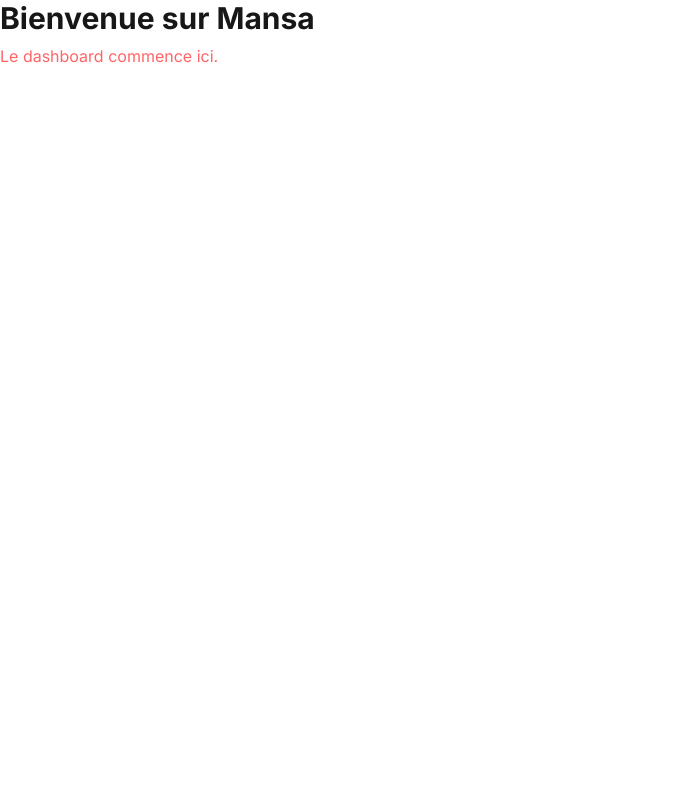
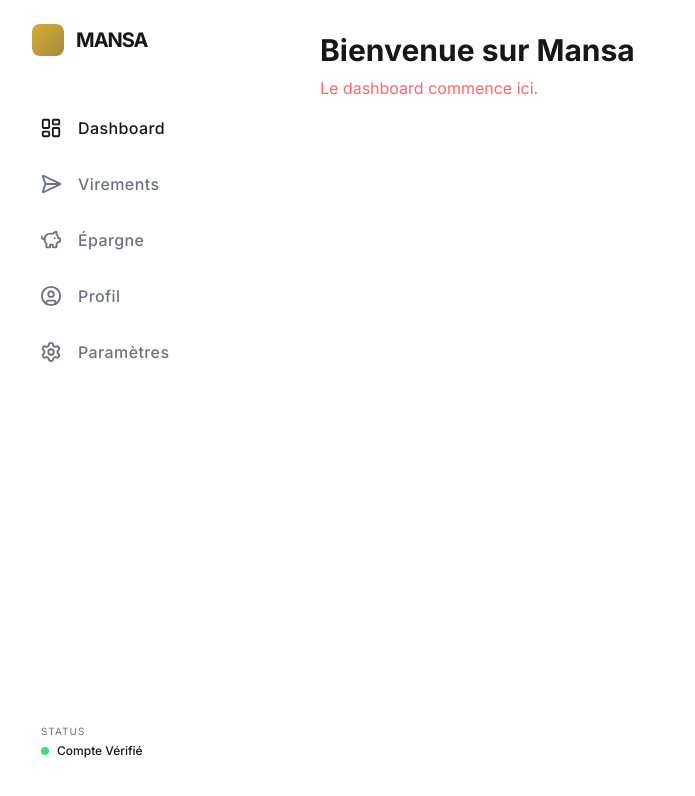
Before and after one commit to JojoKouam/mansa-next-gen, a Next.js app: page / in a window 1280 px wide. Shown: the top 796 px of the page, without its empty margins (0-695 px from the left). Built offline with nearby package versions, Linux system fonts and the light colour scheme.

Commit message:
[FEAT] sidebar structure and premium layout completed

```diff
--- a/src/app/layout.tsx
+++ b/src/app/layout.tsx
@@ -1,5 +1,6 @@
+import { Sidebar } from "@/components/layout/Sidebar";
 import "./globals.css";
-import { Inter } from "next/font/google"; // On importe une police élégante
+import { Inter } from "next/font/google";
 
 const inter = Inter({ subsets: ["latin"] });
 
@@ -10,9 +11,15 @@ export default function RootLayout({
 }) {
   return (
     <html lang="fr">
-      <body className={`${inter.className} bg-mansa-black text-mansa-offWhite`}>
-        {/* Pour l'instant on affiche juste le contenu */}
-        {children}
+      <body className={`${inter.className} bg-mansa-black text-mansa-offWhite antialiased`}>
+        <div className="flex min-h-screen">
+          {/* Notre Sidebar qui sera à gauche */}
+          <Sidebar />
+          {/* Le contenu de la page qui sera à droite */}
+          <main className="flex-1 lg:ml-72 p-8">
+            {children}
+          </main>
+        </div>
       </body>
     </html>
   );
--- /dev/null
+++ b/src/components/layout/Sidebar.tsx
@@ -0,0 +1,37 @@
+"use client"; // Obligatoire car on est dans un composant interactif
+
+import { LayoutDashboard, SendHorizontal, PiggyBank, UserCircle, Settings } from 'lucide-react';
+import { SidebarItem } from './SidebarItem';
+
+export const Sidebar = () => {
+  return (
+    <aside className="fixed left-0 top-0 h-full w-72 bg-mansa-black border-r border-white/5 p-6 flex flex-col">
+
+      {/* Logo Mansa */}
+      <div className="flex items-center gap-3 mb-12 px-2">
+        <div className="w-8 h-8 bg-linear-to-br from-[#D4AF37] to-[#AA8839] rounded-lg" />
+        <h1 className="text-xl font-bold tracking-tighter uppercase text-mansa-offWhite">
+          Mansa
+        </h1>
+      </div>
+
+      {/* Menu de Navigation */}
+      <nav className="flex-1 space-y-2">
+        <SidebarItem icon={LayoutDashboard} label="Dashboard" href="/" active />
+        <SidebarItem icon={SendHorizontal} label="Virements" href="/virements" />
+        <SidebarItem icon={PiggyBank} label="Épargne" href="/epargne" />
+        <SidebarItem icon={UserCircle} label="Profil" href="/profil" />
+        <SidebarItem icon={Settings} label="Paramètres" href="/settings" />
+      </nav>
+
+      {/* Footer Sidebar (Optionnel pour le style) */}
+      <div className="mt-auto p-4 bg-mansa-anthracite rounded-2xl border border-white/5">
+        <p className="text-[10px] text-gray-500 uppercase tracking-widest mb-1">Status</p>
+        <div className="flex items-center gap-2">
+          <div className="w-2 h-2 bg-green-500 rounded-full animate-pulse" />
+          <span className="text-xs font-medium">Compte Vérifié</span>
+        </div>
+      </div>
+    </aside>
+  );
+};
--- /dev/null
+++ b/src/components/layout/SidebarItem.tsx
@@ -0,0 +1,27 @@
+import Link from 'next/link';
+import { LucideIcon } from 'lucide-react';
+
+interface Props {
+  icon: LucideIcon;
+  label: string;
+  href: string;
+  active?: boolean;
+}
+
+export const SidebarItem = ({ icon: Icon, label, href, active }: Props) => {
+  return (
+    <Link
+      href={href}
+      className={`
+        flex items-center gap-4 px-4 py-3 rounded-xl transition-all duration-200
+        ${active
+          ? "bg-mansa-anthracite text-mansa-gold"
+          : "text-gray-500 hover:bg-mansa-anthracite/50 hover:text-mansa-offWhite"
+        }
+      `}
+    >
+      <Icon size={22} />
+      <span className="font-medium tracking-wide">{label}</span>
+    </Link>
+  );
+};
```
